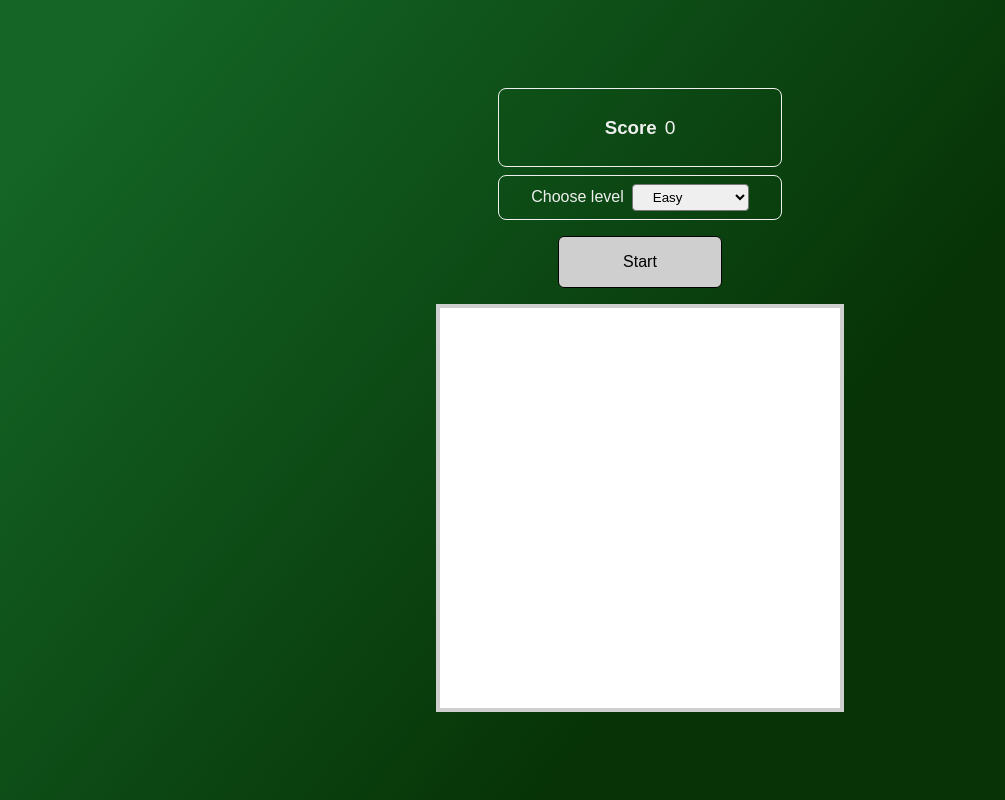
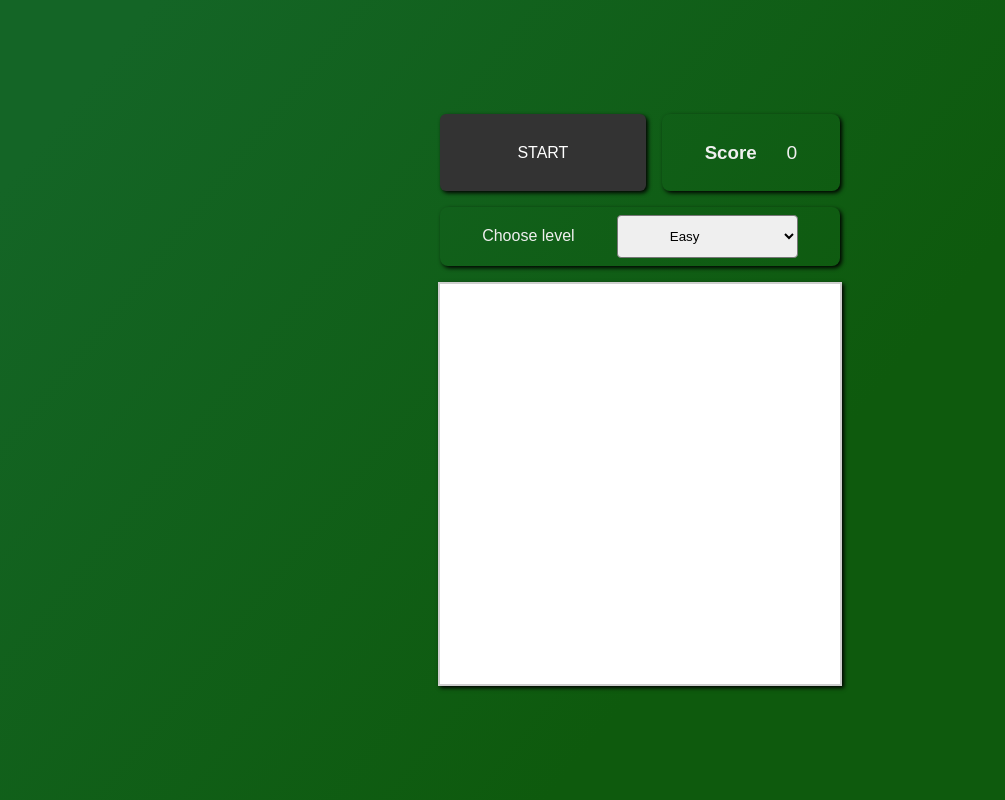
Before and after one commit to guifreribas/snake, a plain HTML site: page index.html in a window 1280 px wide. Shown: the whole page, without its empty margins (0-1005 px from the left). Drawn offline with Linux system fonts and the light colour scheme.

Commit message:
Update styles and layout

```diff
--- a/index.css
+++ b/index.css
@@ -7,7 +7,7 @@
         align-items: center;
         height: 100vh;
         margin: 0;
-        background: linear-gradient(129deg, rgba(20, 101, 38, 1) 8%, rgba(7, 51, 6, 1) 62%);
+        background: linear-gradient(129deg, rgba(20, 101, 38, 1) 8%, rgb(14, 90, 13) 62%);
         position: relative;
         color: #efefef;
     }
@@ -15,24 +15,28 @@
     section {
         display: flex;
         flex-direction: row;
-        justify-content: center;
+        margin: auto;
+        justify-content: space-around;
         gap: 8px;
         align-items: center;
-        border: 1px solid #efefef;
         border-radius: 8px;
         padding: 8px 32px;
+        box-shadow: 2px 2px 4px 0 #000;
     }
 
-    div {
+    article {
         display: flex;
         flex-direction: column;
-        gap: 8px;
+        gap: 16px;
+        width: 400px;
     }
 
     canvas {
         box-sizing: border-box;
-        border: 4px solid #cfcfcf;
+        border: 2px solid #cfcfcf;
         background-color: #fff;
+        box-shadow: 2px 2px 4px 0 #000;
+
     }
 
     button {
@@ -40,14 +44,17 @@
         font-size: 16px;
         border: none;
         border-radius: 6px;
-        background-color: #cfcfcf;
-        color: #000;
-        border: 1px solid #000;
+        background-color: #333;
+        color: #fff;
+        /* border: 1px solid #000; */
         cursor: pointer;
+        width: 100%;
+        text-transform: uppercase;
+        box-shadow: 2px 2px 4px 0 #000;
     }
 
     button:hover {
-        box-shadow: 2px 2px 4px 0 #000;
+        box-shadow: none;
     }
 
     .counter {
@@ -55,7 +62,7 @@
         margin: auto;
         top: 150px;
         z-index: 1;
-        width: 150px;
+        /* width: 150px; */
         border-radius: 24px;
         aspect-ratio: 1/1;
         border: 4px solid #333;
@@ -68,16 +75,37 @@
     }
 
     select {
-        padding: 4px 16px;
+        padding: 12px 48px;
         border-radius: 4px;
     }
 
+    .topSection {
+        display: flex;
+        flex-direction: row;
+        width: 100%;
+        gap: 16px;
+    }
 
     .score {
         display: flex;
         align-items: center;
+        width: 100%;
     }
 
     .score__number {
         font-size: larger;
     }
+
+    .levelSection {
+        display: flex;
+        align-items: center;
+        justify-content: space-evenly;
+        padding: 8px 16px;
+        gap: 16px;
+        width: 100%;
+        height: 100%;
+        box-shadow: 2px 2px 4px 0 #000;
+        box-sizing: border-box;
+        border-radius: 8px;
+
+    }
--- a/index.html
+++ b/index.html
@@ -9,12 +9,16 @@
     <title>Document</title>
   </head>
   <body>
-    <div>
-      <section class="score">
-        <h3 class="score__title">Score</h3>
-        <p class="score__number">0</p>
-      </section>
-      <section>
+    <article>
+      <div class="topSection">
+        <button id="button">Start</button>
+        <section class="score">
+          <h3 class="score__title">Score</h3>
+          <p class="score__number">0</p>
+        </section>
+      </div>
+
+      <div class="levelSection">
         <label>Choose level</label>
         <select name="" id="">
           <option value="3">Easy</option>
@@ -22,9 +26,9 @@
           <option value="1">Hard</option>
           <option value="0">God Mode</option>
         </select>
-      </section>
-    </div>
-    <button id="button">Start</button>
+      </div>
+    </article>
+
     <canvas id="canvas" width="400" height="400"></canvas>
   </body>
 </html>
--- a/index.js
+++ b/index.js
@@ -107,12 +107,7 @@ function snakeMovement() {
 }
 
 function snakeCollision() {
-  if (
-    snake[0].x < x + ballRadius &&
-    snake[0].x + snakePartSize > x - ballRadius &&
-    snake[0].y < y + ballRadius &&
-    snake[0].y + snakePartSize > y - ballRadius
-  ) {
+  if (snake[0].x < x && snake[0].x + snakePartSize > x - ballRadius * 2 && snake[0].y < y && snake[0].y + snakePartSize > y - ballRadius * 2) {
     x = Math.floor(Math.random() * canvas.width);
     y = Math.floor(Math.random() * canvas.height);
     snake.push({ x: snake[snake.length - 1].x, y: snake[snake.length - 1].y });
```
